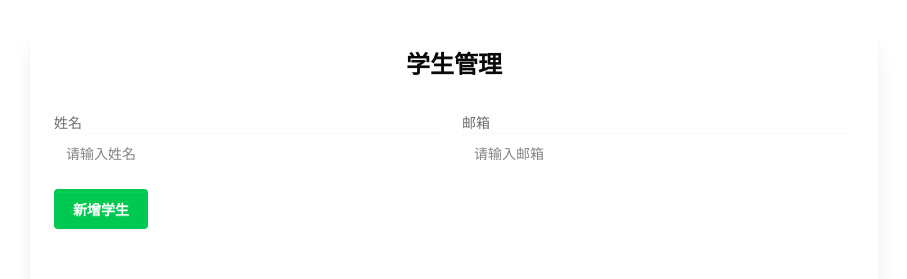
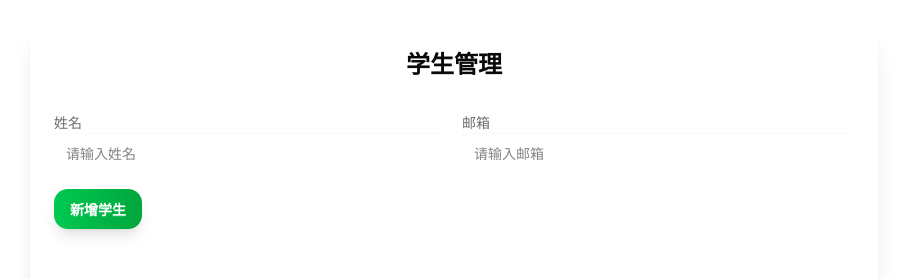
Before and after one commit to z3151zaq/2025hackathon, a Next.js app: page /users in a window 1280 px wide. Shown: the top 279 px of the page, without its empty margins (186-1093 px from the left). Built offline with nearby package versions, Linux system fonts and the light colour scheme; no server answers; the database is empty.

Commit message:
revise the style of the buuton

```diff
--- a/app/users/page.tsx
+++ b/app/users/page.tsx
@@ -137,7 +137,7 @@ const UsersList: React.FC = () => {
               <button
                 type="submit"
                 disabled={loading}
-                className={`btn text-white bg-green-500 hover:bg-green-600 border-green-500 hover:border-green-600 ${loading ? 'loading' : ''}`}
+                className={`btn text-white bg-gradient-to-r from-green-500 to-green-600 hover:from-green-600 hover:to-green-700 border-0 rounded-xl shadow-lg hover:shadow-xl transform hover:scale-105 transition-all duration-200 ${loading ? 'loading' : ''}`}
               >
                 {editingId ? "更新学生" : "新增学生"}
               </button>
@@ -145,7 +145,7 @@ const UsersList: React.FC = () => {
                 <button
                   type="button"
                   onClick={handleCancelEdit}
-                  className="btn btn-ghost"
+                  className="btn btn-ghost rounded-xl hover:bg-gray-100 transition-all duration-200"
                 >
                   取消编辑
                 </button>
@@ -194,13 +194,13 @@ const UsersList: React.FC = () => {
                         <div className="flex gap-2">
                           <button
                             onClick={() => handleEdit(user)}
-                            className="btn btn-sm text-blue-700 bg-blue-200/70 border-blue-300 hover:bg-blue-300/80"
+                            className="btn btn-sm text-blue-700 bg-gradient-to-r from-blue-200/70 to-blue-300/70 border-blue-300 hover:from-blue-300/80 hover:to-blue-400/80 rounded-lg shadow-md hover:shadow-lg transform hover:scale-105 transition-all duration-200"
                           >
                             编辑
                           </button>
                           <button
                             onClick={() => handleDelete(user.id)}
-                            className="btn btn-sm text-red-700 bg-red-200/70 border-red-300 hover:bg-red-300/80"
+                            className="btn btn-sm text-red-700 bg-gradient-to-r from-red-200/70 to-red-300/70 border-red-300 hover:from-red-300/80 hover:to-red-400/80 rounded-lg shadow-md hover:shadow-lg transform hover:scale-105 transition-all duration-200"
                           >
                             删除
                           </button>
```
